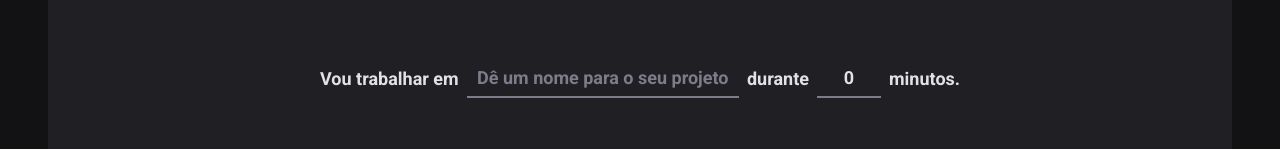
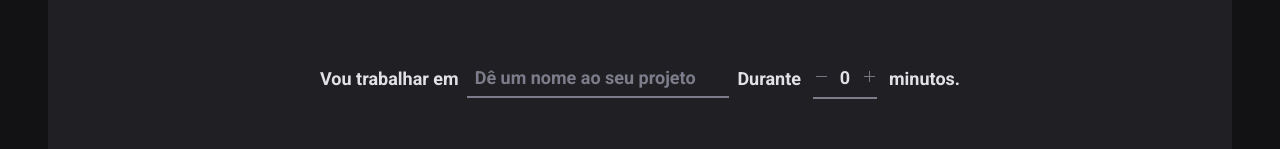
Before and after one commit to LeonardoBlauth/react-ignite-timer, a React (Vite) app: page / in a window 1280 px wide. Shown: the part 166-315 px from the top of the page. Built offline with nearby package versions, Linux system fonts and the light colour scheme.

Commit message:
implement radix tooltip and add increment and decrement buttons on minutesAmount

```diff
--- a/package.json
+++ b/package.json
@@ -11,6 +11,7 @@
   },
   "dependencies": {
     "@hookform/resolvers": "^2.9.8",
+    "@radix-ui/react-tooltip": "^1.0.0",
     "date-fns": "^2.29.3",
     "immer": "^9.0.15",
     "phosphor-react": "^1.4.1",
--- /dev/null
+++ b/src/components/Tooltip/index.tsx
@@ -0,0 +1,27 @@
+import { ButtonHTMLAttributes, ReactNode } from 'react'
+import * as TooltipPrimitive from '@radix-ui/react-tooltip'
+
+import { StyledArrow, StyledContent } from './styles'
+
+interface ContentProps extends ButtonHTMLAttributes<HTMLButtonElement> {
+  content?: string
+  children?: ReactNode
+}
+
+export function Tooltip({ content, children, ...props }: ContentProps) {
+  return (
+    <TooltipPrimitive.Provider>
+      <TooltipPrimitive.Root>
+        <TooltipPrimitive.Trigger {...props}>
+          {children}
+        </TooltipPrimitive.Trigger>
+        <TooltipPrimitive.Portal>
+          <StyledContent>
+            {content}
+            <StyledArrow />
+          </StyledContent>
+        </TooltipPrimitive.Portal>
+      </TooltipPrimitive.Root>
+    </TooltipPrimitive.Provider>
+  )
+}
--- /dev/null
+++ b/src/components/Tooltip/styles.ts
@@ -0,0 +1,16 @@
+import styled from 'styled-components'
+import * as Tooltip from '@radix-ui/react-tooltip'
+
+export const StyledContent = styled(Tooltip.Content)`
+  border-radius: 5px;
+  padding: 0.5rem 0.75rem;
+  font-size: 0.938rem;
+  line-height: 1;
+  color: ${(props) => props.theme['gray-100']};
+  background: ${(props) => props.theme['gray-900']};
+`
+
+export const StyledArrow = styled(Tooltip.Arrow)`
+  fill: ${(props) => props.theme['gray-900']};
+  margin-bottom: 0.125rem;
+`
--- a/src/pages/Home/components/NewCycleForm/index.tsx
+++ b/src/pages/Home/components/NewCycleForm/index.tsx
@@ -1,13 +1,30 @@
-import { useContext } from 'react'
-import { useFormContext } from 'react-hook-form'
+import { Minus, Plus } from 'phosphor-react'
+import { ReactNode, useContext } from 'react'
+import { FieldError, useFormContext } from 'react-hook-form'
+import { Tooltip } from '../../../../components/Tooltip'
 
 import { CyclesContext } from '../../../../contexts/CyclesContext'
 
 import { FormContainer, MinutesAmountInput, TaskInput } from './styles'
+interface NewCycleFormProps {
+  decrementMinutesAmount: () => void
+  incrementMinutesAmount: () => void
+}
 
-export function NewCycleForm() {
+export function NewCycleForm({
+  decrementMinutesAmount,
+  incrementMinutesAmount,
+}: NewCycleFormProps) {
   const { activeCycle } = useContext(CyclesContext)
   const { register } = useFormContext()
+
+  function handleDecrementMinutesAmount() {
+    decrementMinutesAmount()
+  }
+
+  function handleIncrementMinutesAmount() {
+    incrementMinutesAmount()
+  }
 
   return (
     <FormContainer>
@@ -15,7 +32,7 @@ export function NewCycleForm() {
       <TaskInput
         id="task"
         list="task-suggestions"
-        placeholder="Dê um nome para o seu projeto"
+        placeholder="Dê um nome ao seu projeto"
         disabled={!!activeCycle}
         {...register('task')}
       />
@@ -24,20 +41,32 @@ export function NewCycleForm() {
         <option value="Projeto 1" />
         <option value="Projeto 2" />
         <option value="Projeto 3" />
-        <option value="Banana" />
       </datalist>
 
-      <label htmlFor="minutesAmount">durante</label>
+      <label htmlFor="minutesAmount">Durante</label>
+      <div>
+        <button
+          type="button"
+          disabled={!!activeCycle}
+          onMouseDown={handleDecrementMinutesAmount}
+        >
+          <Minus size={15} />
+        </button>
         <MinutesAmountInput
           id="minutesAmount"
           type="number"
           placeholder="00"
-        step={5}
-        min={5}
-        max={60}
           disabled={!!activeCycle}
           {...register('minutesAmount', { valueAsNumber: true })}
         />
+        <button
+          type="button"
+          disabled={!!activeCycle}
+          onMouseDown={handleIncrementMinutesAmount}
+        >
+          <Plus size={15} />
+        </button>
+      </div>
       <span>minutos.</span>
     </FormContainer>
   )
--- a/src/pages/Home/components/NewCycleForm/styles.tsx
+++ b/src/pages/Home/components/NewCycleForm/styles.tsx
@@ -10,6 +10,30 @@ export const FormContainer = styled.div`
   font-size: 1.125rem;
   font-weight: bold;
   flex-wrap: wrap;
+
+  div {
+    border-bottom: 2px solid ${(props) => props.theme['gray-500']};
+    margin: 0 0.25rem;
+  }
+
+  button {
+    background: transparent;
+    border: 0;
+
+    width: 1rem;
+    height: 1rem;
+    color: ${(props) => props.theme['gray-500']};
+
+    cursor: pointer;
+
+    &:hover {
+      color: ${(props) => props.theme['green-500']};
+    }
+
+    &:disabled {
+      cursor: not-allowed;
+    }
+  }
 
   input::-webkit-outer-spin-button,
   input::-webkit-inner-spin-button {
@@ -30,15 +54,11 @@ const BaseInput = styled.input`
   background: transparent;
   height: 2.5rem;
   border: 0;
-  border-bottom: 2px solid ${(props) => props.theme['gray-500']};
   font-weight: bold;
   font-size: 1.125rem;
-  padding: 0 0.5rem;
   color: ${(props) => props.theme['gray-100']};
-  text-align: center;
 
   &:focus {
-    box-shadow: none;
     border-color: ${(props) => props.theme['green-500']};
   }
 
@@ -53,6 +73,8 @@ const BaseInput = styled.input`
 
 export const TaskInput = styled(BaseInput)`
   flex: 1;
+  padding: 0 0.5rem;
+  border-bottom: 2px solid ${(props) => props.theme['gray-500']};
 
   &::-webkit-calendar-picker-indicator {
     display: none !important;
@@ -60,5 +82,7 @@ export const TaskInput = styled(BaseInput)`
 `
 
 export const MinutesAmountInput = styled(BaseInput)`
-  width: 4rem;
+  width: 1.5rem;
+  margin: 0 0.25rem;
+  text-align: center;
 `
--- a/src/pages/Home/index.tsx
+++ b/src/pages/Home/index.tsx
@@ -2,27 +2,21 @@ import { useContext } from 'react'
 import { FormProvider, useForm } from 'react-hook-form'
 import { zodResolver } from '@hookform/resolvers/zod'
 import * as zod from 'zod'
-
 import { HandPalm, Play } from 'phosphor-react'
 
 import { NewCycleForm } from './components/NewCycleForm'
 import { Countdown } from './components/Countdown'
 
-import {
-  HomeContainer,
-  StartCountdownButton,
-  StopCountdownButton,
-} from './styles'
+import { HomeContainer } from './styles'
 import { CyclesContext } from '../../contexts/CyclesContext'
+import { Tooltip } from '../../components/Tooltip'
 
 const newCycleFormValidationSchema = zod.object({
   task: zod.string().min(1, 'Informe a tarefa'),
   minutesAmount: zod
     .number()
-    .min(5, 'O ciclo precisa ser de no mínimo 5 minutos')
-    .max(60, 'O ciclo precisa ser de no máximo 60 minutos')
-    .positive('O ciclo precisa ser de no mínimo 5 minutos')
-    .multipleOf(5, 'O ciclo precisa ser múltiplo de 5'),
+    .min(1, 'O ciclo precisa ser de no mínimo 1 minuto')
+    .max(60, 'O ciclo precisa ser de no máximo 60 minutos'),
 })
 
 type NewCycleFormData = zod.infer<typeof newCycleFormValidationSchema>
@@ -38,37 +32,96 @@ export function Home() {
     },
   })
 
-  const { handleSubmit, watch, reset } = newCycleForm
+  const {
+    handleSubmit,
+    watch,
+    reset,
+    formState: { errors },
+    setValue,
+    getValues,
+  } = newCycleForm
 
   function handleCreateNewCycle(data: NewCycleFormData) {
     createNewCycle(data)
     reset()
   }
 
+  function decrementMinutesAmount() {
+    if (getValues().minutesAmount > 0 && getValues().minutesAmount - 5 > 0) {
+      setValue('minutesAmount', getValues().minutesAmount - 5)
+    } else {
+      setValue('minutesAmount', 0)
+    }
+  }
+
+  function incrementMinutesAmount() {
+    if (getValues().minutesAmount < 60 && getValues().minutesAmount + 5 < 60) {
+      setValue('minutesAmount', getValues().minutesAmount + 5)
+    } else {
+      setValue('minutesAmount', 60)
+    }
+  }
+
+  function taskErrorMessage() {
+    return errors.task ? errors.task.message : ''
+  }
+
+  function minutesAmountErrorMessage() {
+    if (errors.minutesAmount) {
+      return errors.minutesAmount.message === 'Expected number, received nan'
+        ? 'O ciclo precisa ser um número'
+        : errors.minutesAmount.message
+    } else {
+      return ''
+    }
+  }
+
+  function handleErrorMessage() {
+    if (taskErrorMessage() !== '') {
+      return taskErrorMessage()
+    } else if (minutesAmountErrorMessage() !== '') {
+      return minutesAmountErrorMessage()
+    } else {
+      return 'Comece a tarefa'
+    }
+  }
+
   const task = watch('task')
+
   const isSubmitDisabled = !task
 
   return (
     <HomeContainer>
       <form onSubmit={handleSubmit(handleCreateNewCycle)} action="">
         <FormProvider {...newCycleForm}>
-          <NewCycleForm />
+          <NewCycleForm
+            decrementMinutesAmount={decrementMinutesAmount}
+            incrementMinutesAmount={incrementMinutesAmount}
+          />
         </FormProvider>
         <Countdown />
 
         {activeCycle ? (
-          <StopCountdownButton
+          <button
             onMouseDown={interruptCurrentCycle}
             type="button"
+            className="submit interrupt"
           >
             <HandPalm size={24} />
             Interromper
-          </StopCountdownButton>
+          </button>
         ) : (
-          <StartCountdownButton type="submit" disabled={isSubmitDisabled}>
-            <Play size={24} />
-            Começar
-          </StartCountdownButton>
+          <>
+            <Tooltip
+              content={handleErrorMessage()}
+              type="submit"
+              className="submit play"
+              disabled={isSubmitDisabled}
+            >
+              <Play size={24} />
+              Começar
+            </Tooltip>
+          </>
         )}
       </form>
     </HomeContainer>
--- a/src/pages/Home/styles.ts
+++ b/src/pages/Home/styles.ts
@@ -14,9 +14,8 @@ export const HomeContainer = styled.main`
     align-items: center;
     gap: 3.5rem;
   }
-`
 
-export const BaseCountdownButton = styled.button`
+  .submit {
     width: 100%;
     border: 0;
     padding: 1rem;
@@ -32,27 +31,27 @@ export const BaseCountdownButton = styled.button`
 
     cursor: pointer;
 
-  background: ${(props) => props.theme['green-500']};
     color: ${(props) => props.theme['gray-100']};
 
     &:disabled {
       opacity: 0.7;
       cursor: not-allowed;
     }
-`
+  }
 
-export const StartCountdownButton = styled(BaseCountdownButton)`
+  .play {
     background: ${(props) => props.theme['green-500']};
 
     &:not(:disabled):hover {
       background: ${(props) => props.theme['green-700']};
     }
-`
+  }
 
-export const StopCountdownButton = styled(BaseCountdownButton)`
+  .interrupt {
     background: ${(props) => props.theme['red-500']};
 
     &:not(:disabled):hover {
       background: ${(props) => props.theme['red-700']};
     }
+  }
 `
```
Also changed, not shown: 1 other file (tests, documents, lock files or other folders). Lines whose indentation alone changed are shown as unchanged.
